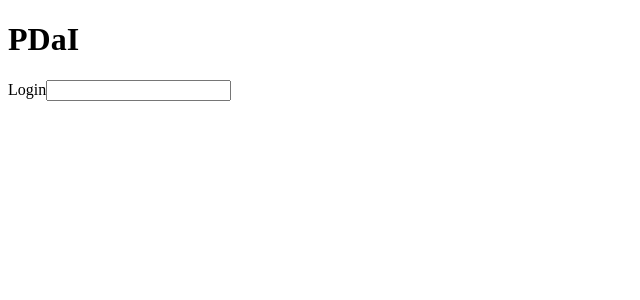
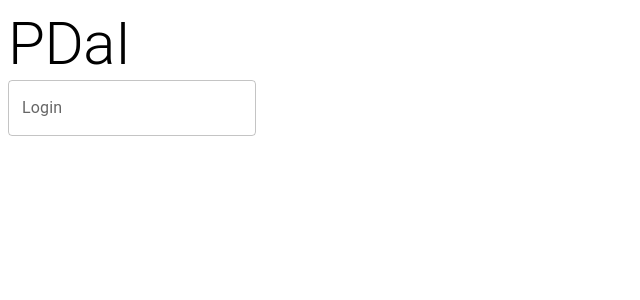
Before and after one commit to PDaI-Group-12/frontend, a React (Vite) app: page /frontend/login in a window 1280 px wide. Shown: the top 300 px of the page, without its empty margins (0-640 px from the left). Built offline with nearby package versions, Linux system fonts and the light colour scheme.

Commit message:
Replaced native components with Mui

```diff
--- a/src/pages/LoginPage.tsx
+++ b/src/pages/LoginPage.tsx
@@ -1,5 +1,6 @@
 import {useAuth} from "../hooks/useAuth.tsx";
 import {useNavigate} from "react-router-dom";
+import {TextField, Typography} from "@mui/material";
 
 export function LoginPage() {
 
@@ -10,11 +11,8 @@ export function LoginPage() {
 
     return (
         <>
-            <h1>PDaI</h1>
-            <label>
-                Login
-                <input type="text"/>
-            </label>
+            <Typography variant="h2">PDaI</Typography>
+            <TextField label="Login" type="text"/>
         </>
     )
 }
--- a/src/pages/MainPage.tsx
+++ b/src/pages/MainPage.tsx
@@ -1,10 +1,11 @@
 import {useNavigate} from "react-router-dom";
+import {Button} from "@mui/material";
 
 export default function MainPage() {
 
     const navigate = useNavigate()
 
     return (
-        <button onClick={() => navigate("login")}>Login</button>
+        <Button variant="contained" color="success" onClick={() => navigate("login")}>Login</Button>
     )
 }
```
